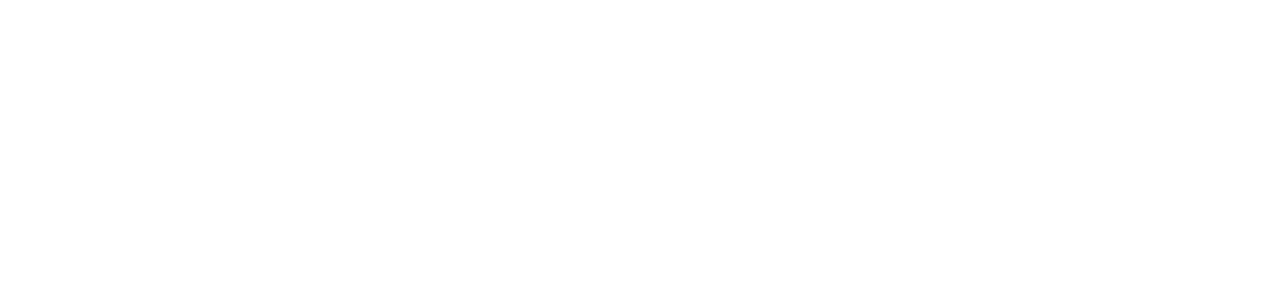
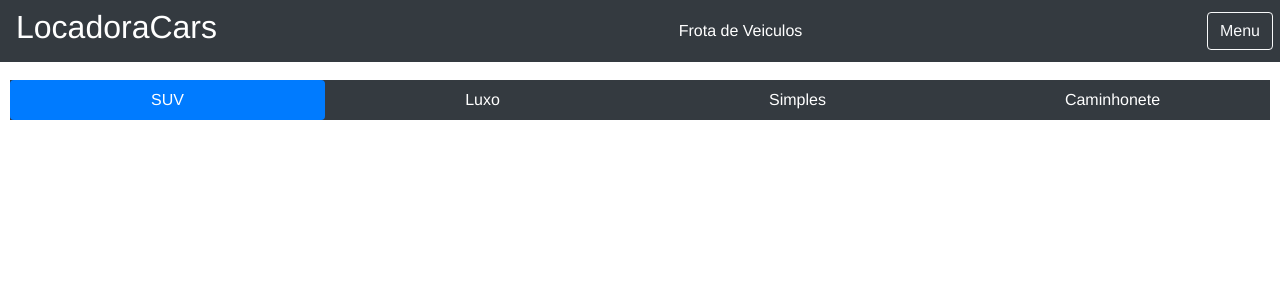
Before and after one commit to aguiar-thiago/VueJs-NodeJs-LocaCars, a Vue app in the folder front/: page /listaDeCaros in a window 1280 px wide. Shown: the top 300 px of the page. Built offline with nearby package versions, Linux system fonts and the light colour scheme.

Commit message:
atualizando front

```diff
--- a/front/src/App.vue
+++ b/front/src/App.vue
@@ -20,11 +20,11 @@
   margin: 0;
 }
 #app {
-  height: 100vh;
-  width: 100vw;
+  /* height: 100vh;
+  width: 100vw; */
   font-family: '', Helvetica, Arial, sans-serif;
-  height: 100vh;
-  margin: 0;
+  /* height: 100vh;
+  margin: 0; */
 }
 
 
--- a/front/src/Router.js
+++ b/front/src/Router.js
@@ -3,7 +3,8 @@
 
 import Home from './views/Home.vue'
 import Cadastro from './views/Cadastrar.vue'
-import EditarExcluir from './views/Editar.vue'
+import EditarExcluirCarros from './views/Editar.vue'
+import MeusVeiculos from './views/MeusVeiculos.vue'
 
 Vue.use(Router)
 
@@ -23,7 +24,12 @@
     {
       path: '/editar',
       name: 'editar',
-      component: EditarExcluir
+      component: EditarExcluirCarros
+    },
+    {
+      path: '/listaDeCaros',
+      name: 'listaCarros',
+      component: MeusVeiculos
     }
   ]
 })
--- a/front/src/components/cards/Cards.vue
+++ b/front/src/components/cards/Cards.vue
@@ -1,30 +1,21 @@
 <template>
   <div id="row-cards" class="col-md-9 row">
   {{getrows}}
-      <div id="teste" class="col-md-3" v-for="item in items" v-bind:key="item.id">
-        <div class="card mb-2" id ="card-config">
-          <div class="card-body">
-            <img src="../../icones/iconeCarro.png" alt="..." class="img-thumbnail">
-            <h2 class="card-title">Carro Simples</h2>
-            <table id="tabela" class="table">
-              <tbody>
-                <td>
-                  <tr>portas</tr>
-                  <tr>preco</tr>
-                  <tr>flex</tr>
-                </td>
-
-                <td>
-                  <p>Carro economico, com otimo preco</p>
-                </td>
-
-              </tbody>
-            </table>
-          </div>
+    <div id="teste" class="col-md-3" v-for="item in items" v-bind:key="item.id">
+      <div class="card" id="card-config">
+        <img src="../../icones/iconeCarro.png" alt="..." class="img-thumbnail">
+        <div class="card-body">
+          <h5 class="card-title">Luxuoso</h5>
+          <p class="card-text">Carro excelente estabilidade e muito conforte. Recomendado para familia grande.</p>
         </div>
+        <ul class="list-group list-group-flush">
+          <li id="lista-card" class="list-group-item">4 Portas (Trava eletrica)</li>
+          <li id="lista-card" class="list-group-item">SUV</li>
+          <li id="lista-card" class="list-group-item">Cambio Automatico</li>
+        </ul>
       </div>
+    </div>
   </div>
-
 </template>
 
 <script>
@@ -59,13 +50,7 @@
   border-radius: 57px;
 }
 
-#col-md-9 row {
-  max-width: 71%;
-}
-
-
 #card-config {
-  border-radius: 20px;
   color: white;
   background-image: linear-gradient(#525252, #000000);
   cursor:pointer;
@@ -73,7 +58,6 @@
 
 #teste :hover {
   transform: scale(1.01);
-  border-radius: 20px;
 }
 
 #row-cards {
@@ -81,9 +65,11 @@
   height: 100%;
 }
 
-#tabela {
-  color: white;
+#lista-card {
+    background-image: linear-gradient(#e9e9e9, #ffffff);
+    color: #000000;
+  width: 100%;
+  height: 100%;
 }
 
-
 </style>
--- a/front/src/components/header/Header.vue
+++ b/front/src/components/header/Header.vue
@@ -1,5 +1,5 @@
 <template>
-<div id="">
+<div id="header">
   <nav id="navbar" class="navbar navbar-expand-lg navbar-light bg-dark">
     <h2>LocadoraCars</h2>
     <div class="collapse navbar-collapse" id="navbarText">
@@ -33,15 +33,17 @@
     <div id="opcoes">
       <h2>Guia Menu</h2>
       <div id="cadastrar-veiculo">
-        <button type="button" class="btn btn-warning">Meus Carros</button>
+        <button type="button" class="btn btn-dark">
+           <router-link to="/listaDeCaross">Meus Carros</router-link>
+        </button>
       </div>
       <div id="atualizar-veiculo">
-        <button type="button" class="btn btn-danger">
+        <button type="button" class="btn btn-dark">
           <router-link to="/editar">Editar veiculo</router-link>
           </button>
       </div>
       <div id="consultar-veiculos">
-        <button type="button" class="btn btn-warning">
+        <button type="button" class="btn btn-dark">
           <router-link to="/cadastro">cadastrar veiculo</router-link>
         </button>
       </div>
--- a/front/src/components/main/Main.vue
+++ b/front/src/components/main/Main.vue
@@ -1,6 +1,6 @@
 <template>
 <div>
-  <div id="container" class="container">
+  <div id="container-home" class="container">
     <div id="row" class="row">
       <Cards/>
       <Maps/>
@@ -28,10 +28,9 @@
 
 
 <style>
-#container {
+#container-home {
   background-color: #ffffff;
   padding: 10px;
-  margin: 0;
   max-width: 100vw;
   z-index: -1;
   height: 92vh;
--- /dev/null
+++ b/front/src/components/main/MainMeusCarros.vue
@@ -0,0 +1,22 @@
+<template>
+  <div id="main">
+    <MenuMeusCarros/>
+
+    <div>
+    </div>
+</div>
+
+
+</template>
+
+<script>
+import MenuMeusCarros from '../menu/MenuMeusCarros.vue'
+export default {
+  name: 'MainMeusCarros',
+  components: {MenuMeusCarros},
+}
+</script>
+
+<style>
+
+</style>
--- /dev/null
+++ b/front/src/components/menu/MenuMeusCarros.vue
@@ -0,0 +1,33 @@
+<template>
+  <div id="opcoes-categoria">
+    <nav id="btn-menu-opcoes" class="nav nav-pills nav-justified navbar-dark bg-dark">
+      <a id="btn-menu-opcoes" class="nav-item nav-link active">SUV</a>
+      <a id="btn-menu-opcoes" class="nav-item nav-link">Luxo</a>
+      <a id="btn-menu-opcoes" class="nav-item nav-link">Simples</a>
+      <a id="btn-menu-opcoes" class="nav-item nav-link">Caminhonete</a>
+  </nav>
+</div>
+
+
+</template>
+
+<script>
+
+export default {
+  name: 'MainMeusCarros',
+  components: {},
+}
+</script>
+
+<style>
+
+#btn-menu-opcoes{
+  color: white;
+}
+
+#opcoes-categoria {
+  padding: 10px;
+  margin: 70px auto;
+}
+
+</style>
--- /dev/null
+++ b/front/src/views/MeusVeiculos.vue
@@ -0,0 +1,20 @@
+<template>
+  <div id="container">
+    <Header msg="Frota de Veiculos"/>
+    <MainMeusCarros/>
+  </div>
+</template>
+
+<script>
+import Header from './../components/header/Header.vue'
+import MainMeusCarros from './../components/main/MainMeusCarros.vue'
+
+export default {
+  name: 'Cadastrar',
+  components: {Header, MainMeusCarros},
+}
+</script>
+
+<style>
+
+</style>
```
